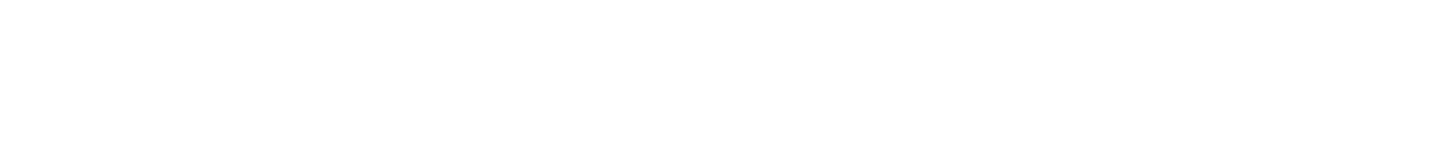
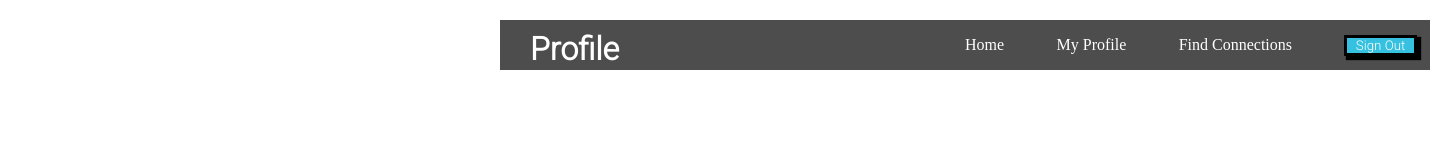
Before and after one commit to PaulDeUlloa/FlexNavbarPractice, a plain HTML site: page index.html in a window 1280 px wide. Shown: the whole page, 1430 px wide, since content can reach past the window. Drawn offline with Linux system fonts and the light colour scheme.

Commit message:
Edits made to css - completed

```diff
--- a/FlexNavBarPractice.css
+++ b/FlexNavBarPractice.css
@@ -2,3 +2,54 @@
     margin: 0;
     padding: 0;
 }
+
+
+.nav {
+    margin-top: 20px;
+    margin-left: 500px;
+    display: flex;
+    overflow: hidden;
+    background-color: rgb(77, 77, 77);
+    height: 50px;
+    width: 900px;
+
+    color: white;
+    padding-right: 30px;
+
+}
+
+a{
+    color: white;
+    text-decoration: none;
+}
+
+ul{
+    list-style-type: none;
+    color: white;
+}
+
+.nav-title{
+    text-align: left;
+    font-family:'Roboto', sans-serif;
+    width: 50%;
+    margin-left: 30px;
+    margin-top: 10px;
+}
+
+.nav-links{
+    display: inline-flex;
+    justify-content: space-between;
+    align-items: center;
+    width: 50%;
+
+}
+
+.btn{
+    border: black 3px solid;
+    background-color: rgb(54, 193, 224);
+    color: white;
+    font-family:'Roboto', sans-serif;
+    border: black 3px solid;
+    box-shadow: 3px 3px 1px 1px rgb(0, 0, 0);
+    width: 130%;
+}
--- a/index.html
+++ b/index.html
@@ -1,12 +1,27 @@
 <!DOCTYPE html>
 <html lang="en">
+
 <head>
     <meta charset="UTF-8">
     <meta name="viewport" content="width=device-width, initial-scale=1.0">
     <title>Flex Nav Bar Practice</title>
     <link rel="stylesheet" href="FlexNavBarPractice.css">
+    <link rel="preconnect" href="https://fonts.googleapis.com">
+    <link rel="preconnect" href="https://fonts.gstatic.com" crossorigin>
+    <link href="https://fonts.googleapis.com/css2?family=Roboto:wght@300&display=swap" rel="stylesheet">
 </head>
+
 <body>
+    <div class="nav">
+        <h1 class="nav-title">Profile</h1>
+            <ul class="nav-links">
+                <li><a href="#">Home</a></li>
+                <li><a href="#" class="active">My Profile</a></li>
+                <li><a href="#">Find Connections</a></li>
+                <li><button class="btn">Sign Out</button></li>
+            </ul>
+    </div>
 
 </body>
+
 </html>
```
